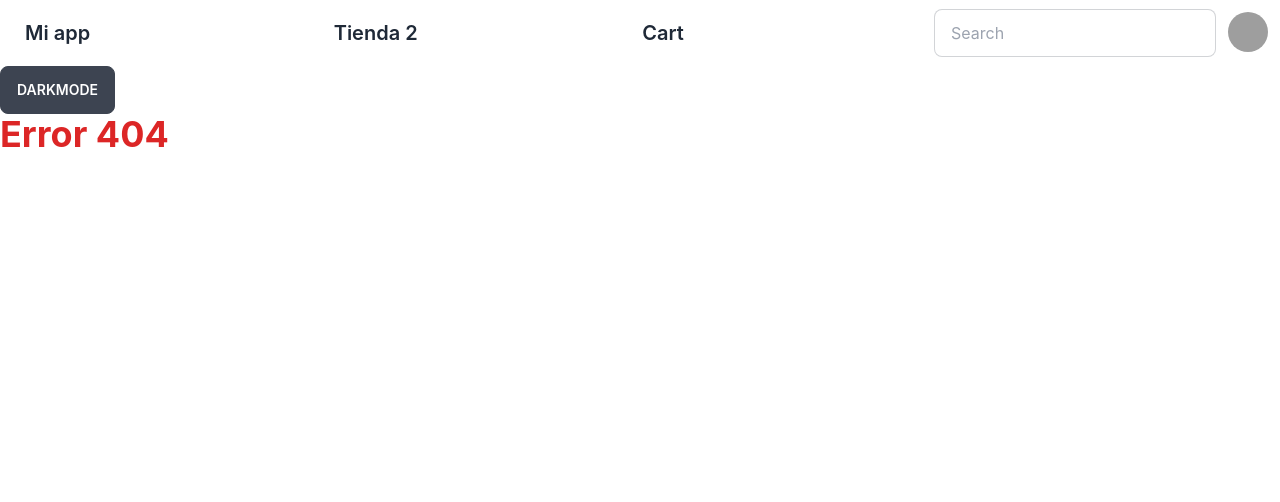
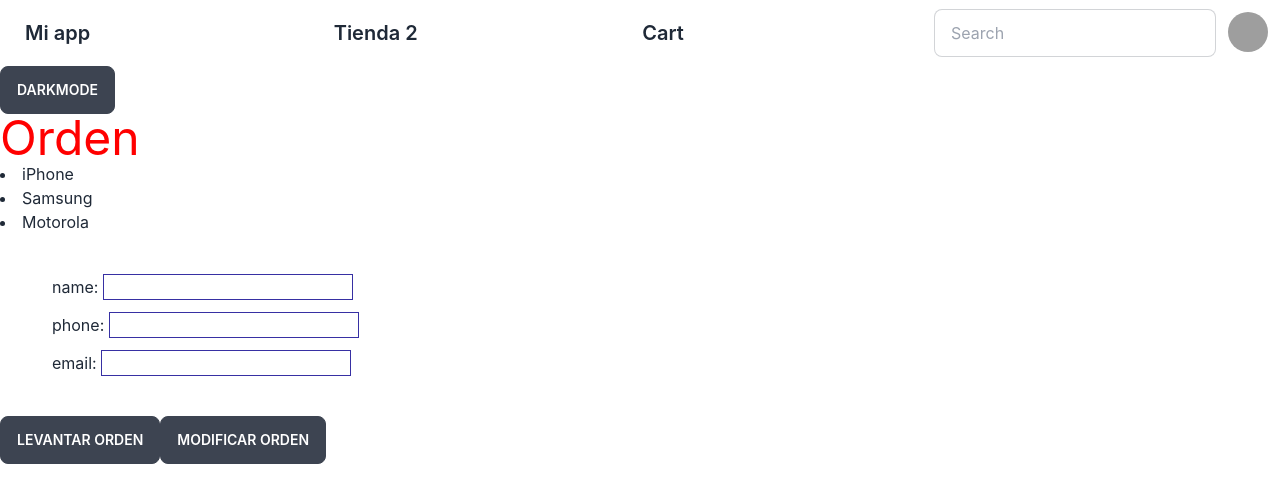
Before and after one commit to karmap/react38095, a React (Create React App) app: page /shop/order in a window 1280 px wide. Before the commit this address had no page. Shown: the top 502 px of the page. Built offline with nearby package versions, Linux system fonts and the light colour scheme; grey boxes are pictures that could not be loaded.

Commit message:
firebase 2 y form

```diff
--- a/src/App.js
+++ b/src/App.js
@@ -18,6 +18,7 @@ import { FavProvider } from './context/FavContext';
 import CondicionalContainer from './components/condicional/CondicionalContainer';
 import Cart from './components/shop/Cart';
 import ListContainer from './components/firebase-example/ListContainer';
+import Order from './components/shop2/Order';
 
 function App() {
 
@@ -47,6 +48,7 @@ function App() {
             <Route path={'/ram/:id'} element={<RMDetail/>} />
             <Route path={'/swapi'} element={<StarWarsContainer/>} />
             <Route path={'/shop'} element={<ItemList/>} />
+            <Route path={'/shop/order'} element={<Order/>} />
             <Route path={'/shop/item/:id'} element={<ItemDetail/>} />
             <Route path={'*'} element={<Error404/>} />
           </Routes>
--- /dev/null
+++ b/src/components/shop2/Order.js
@@ -0,0 +1,65 @@
+import React, { useState } from 'react'
+import {addDoc, collection, doc, getFirestore, updateDoc} from 'firebase/firestore'
+
+export const UserForm = ( {setUser} ) => {
+
+  const updateUser = ( event ) => {
+    setUser( user => ({...user, [event.target.name]: event.target.value }))
+    console.log( event.target.value );
+    console.log( event.target.name );
+  }
+
+  return (
+    <div className='m-10'>
+        <div className='m-3'>name: <input onChange={updateUser} name='name' type='text' className='border border-indigo-800'/></div>
+        <div className='m-3'>phone: <input onChange={updateUser} name='phone' type='text' className='border border-indigo-800'/></div>
+        <div className='m-3'>email: <input onChange={updateUser} name='email' type='text' className='border border-indigo-800'/></div>
+    </div>
+  )
+}
+
+
+const Order = () => {
+
+  const [user, setUser] = useState({})
+  const items = [ 'iPhone', 'Samsung', 'Motorola' ] // Vienen de useContext()
+
+  const putOrder = () => {
+    const order = {
+      buyer: user,
+      items: items,
+      total: 2
+    }
+    console.log(order);
+    const db = getFirestore()
+    const ordersCollection = collection(db, 'orders')
+    addDoc( ordersCollection, order ).then( ({id}) => {
+        console.log( id );
+        alert( id )
+    })
+  }
+
+  const modifyOrder = () => {
+    const db = getFirestore()
+    const ordersCollection = collection(db, 'orders')
+    const orderDoc = doc( ordersCollection, 'k0aDH7vo3O79Jt8d8rqT' )
+    updateDoc( orderDoc, {total: 10} ).then( res => {
+        console.log( res );
+    })
+  }
+
+  return (
+    <div>
+        <h1 className='text-5xl'>Orden</h1>
+        {items.map( (item, i)  => <li key={i}>{item}</li> )}
+
+        <UserForm setUser={setUser} />
+
+        <button className='btn' onClick={putOrder}>Levantar orden</button>
+        <button className='btn' onClick={modifyOrder}>Modificar orden</button>
+
+    </div>
+  )
+}
+
+export default Order
```
